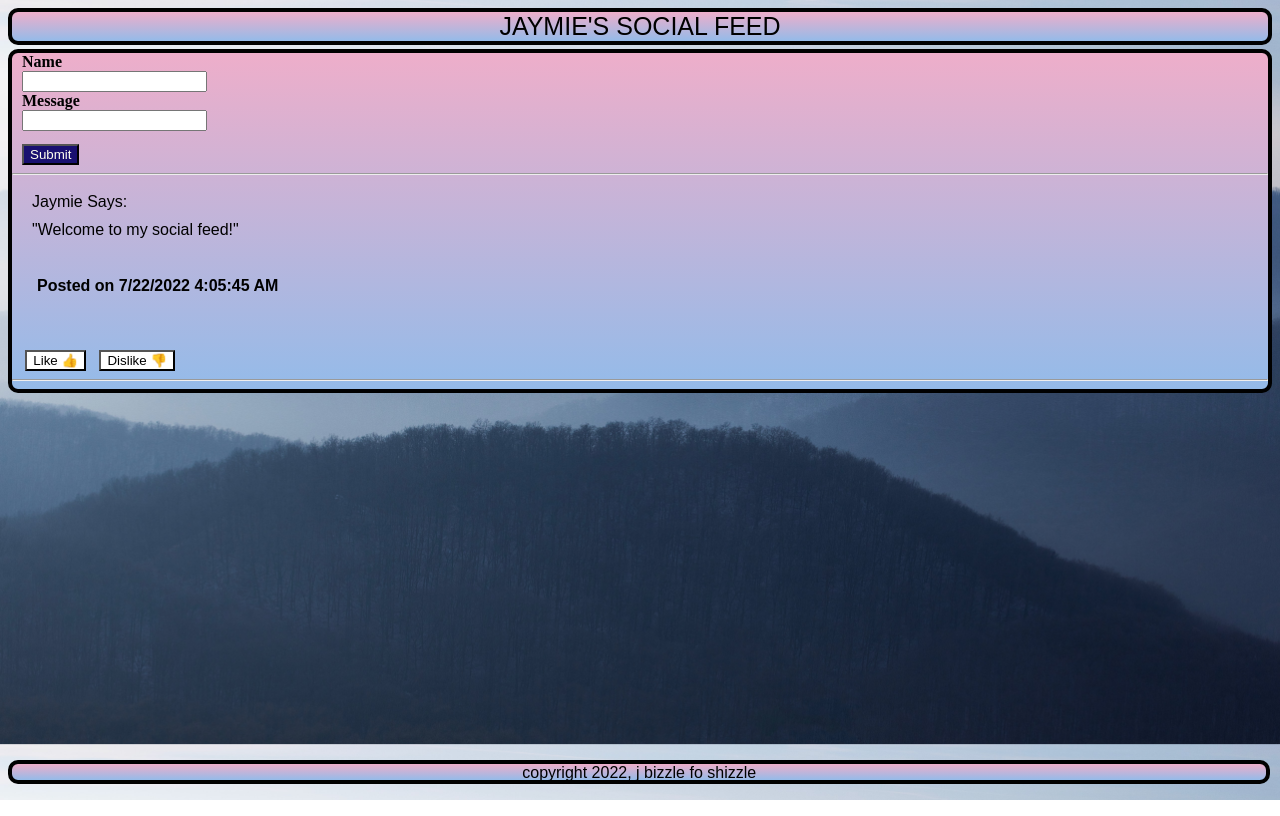
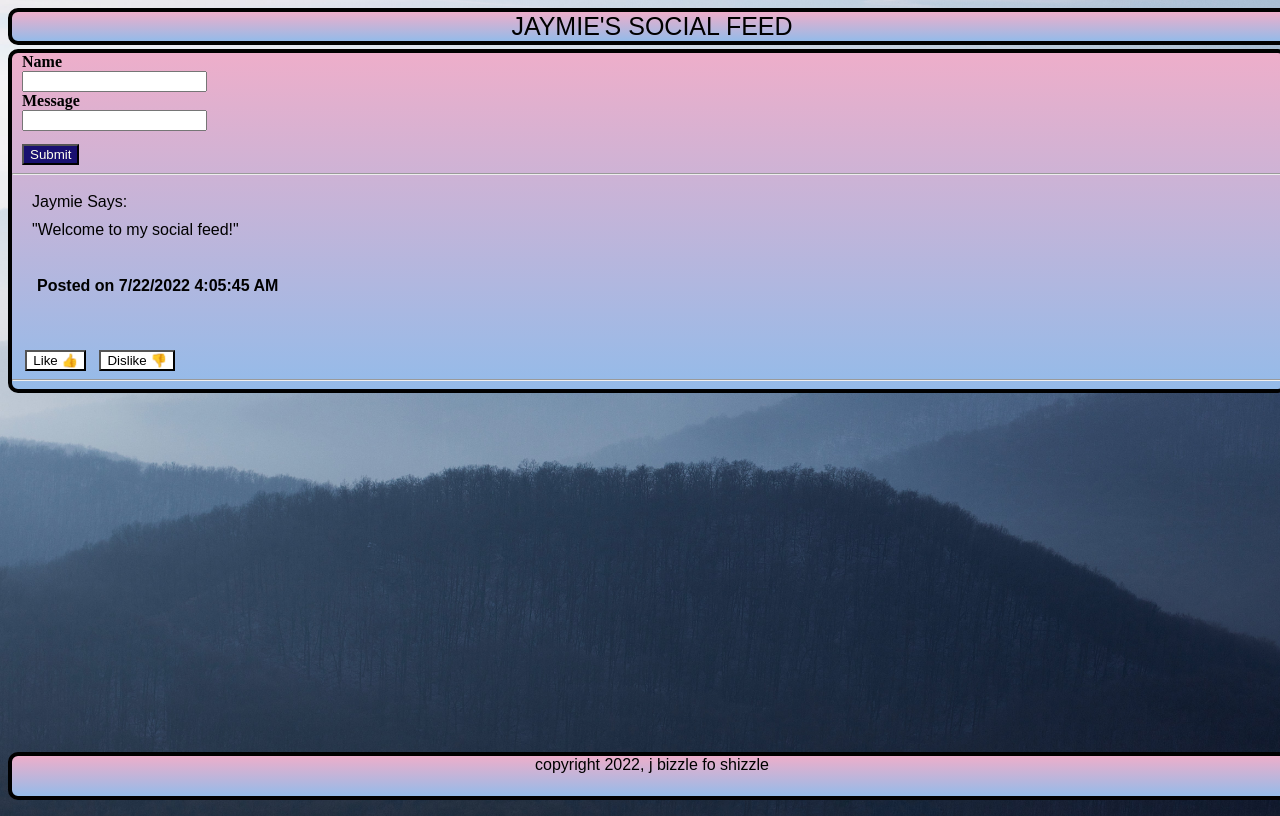
Before and after one commit to jaymieb828/SocialFeed_Framework, a React (Create React App) app in the folder socialfeed/: page / in a window 1280 px wide. Built offline with nearby package versions, Linux system fonts and the light colour scheme.

Commit message:
Cleaned up style sheets, added footer to main body in index.css.

```diff
--- a/socialfeed/public/index.html
+++ b/socialfeed/public/index.html
@@ -40,7 +40,7 @@
       To create a production bundle, use `npm run build` or `yarn build`.
     -->
   </body>
-  <footer>
+  <footer id = 'footer'>
     copyright 2022, j bizzle fo shizzle
   </footer>
 </html>
--- a/socialfeed/src/App.js
+++ b/socialfeed/src/App.js
@@ -9,7 +9,7 @@ import './Index.css';
 
 function App() {
   const [posts, setPosts] = useState([
-    { name: 'Jaymie', message: "Welcome to my social feed!" },
+    { name: 'Jaymie', message: 'Welcome to my social feed!' },
   ]);
   function addNewPost(post) {
     let tempPost = [...posts, post];
--- a/socialfeed/src/Components/NavBar.css
+++ b/socialfeed/src/Components/NavBar.css
@@ -3,6 +3,7 @@
     background: rgb(238,174,202);
     background: linear-gradient(180deg, rgba(238,174,202,1) 0%, rgba(148,187,233,1) 100%);
     display: grid;
+    width: 100%;
     border: 4px solid black;
     text-align: center;
     border-radius: 10px;
--- a/socialfeed/src/Index.css
+++ b/socialfeed/src/Index.css
@@ -8,26 +8,30 @@
 
 
   }
+
   .container-fluid{
+    position: relative;
     width: auto;
+    min-height: 100vh;
     max-height:max-content;
 
   }
   .navbar{
     border-radius: 10px;
+    display:flex;
     ;
   }
   body{
     background-image: url(./Components/backgroundphoto.jpg);
+    width: 100%;
     background-size: cover;
-
+    display: grid;
   }
   footer{
     position: absolute;
-    height: 1em;
-    bottom:2%;
-    width: 98%;
-    display: grid;
+    bottom: 0;
+    width: 100%;
+    height: 2.5rem;
     border: 4px solid black;
     border-radius: 10px;
     background: rgb(238,174,202);
```
